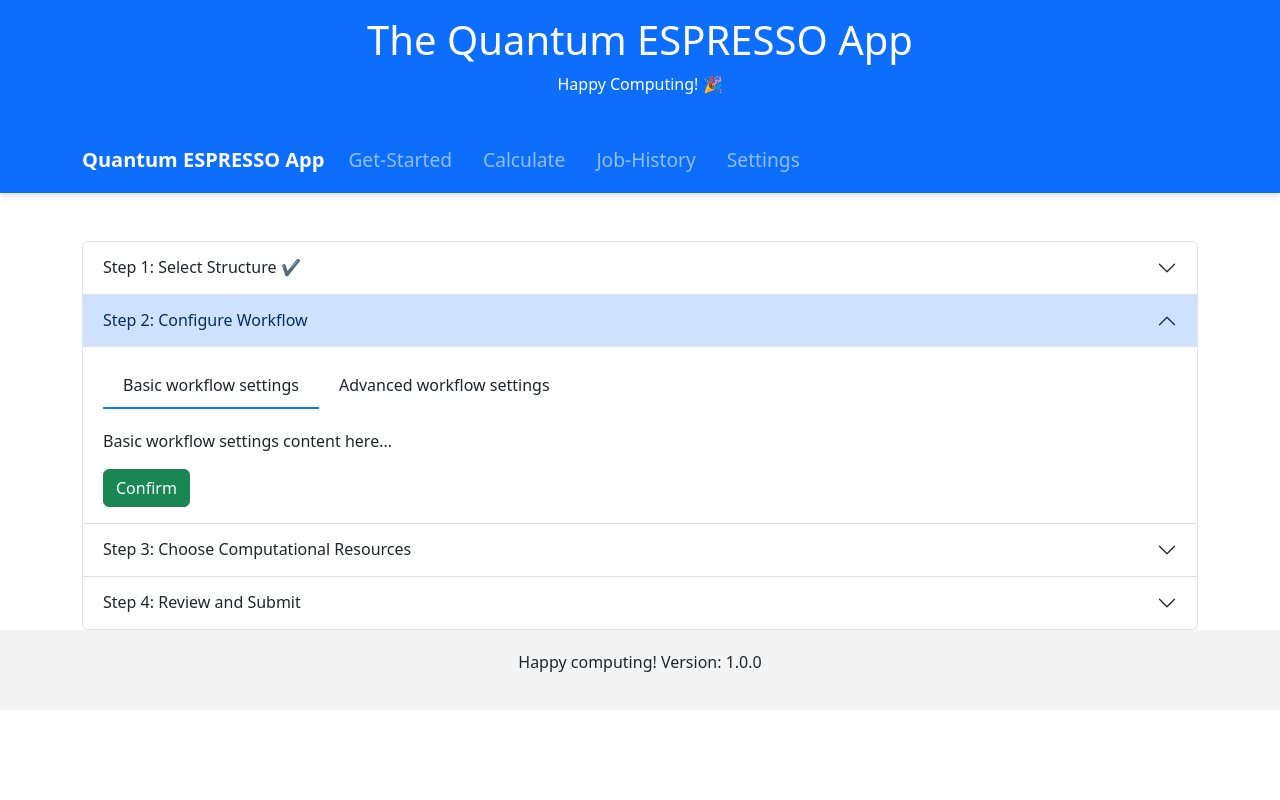
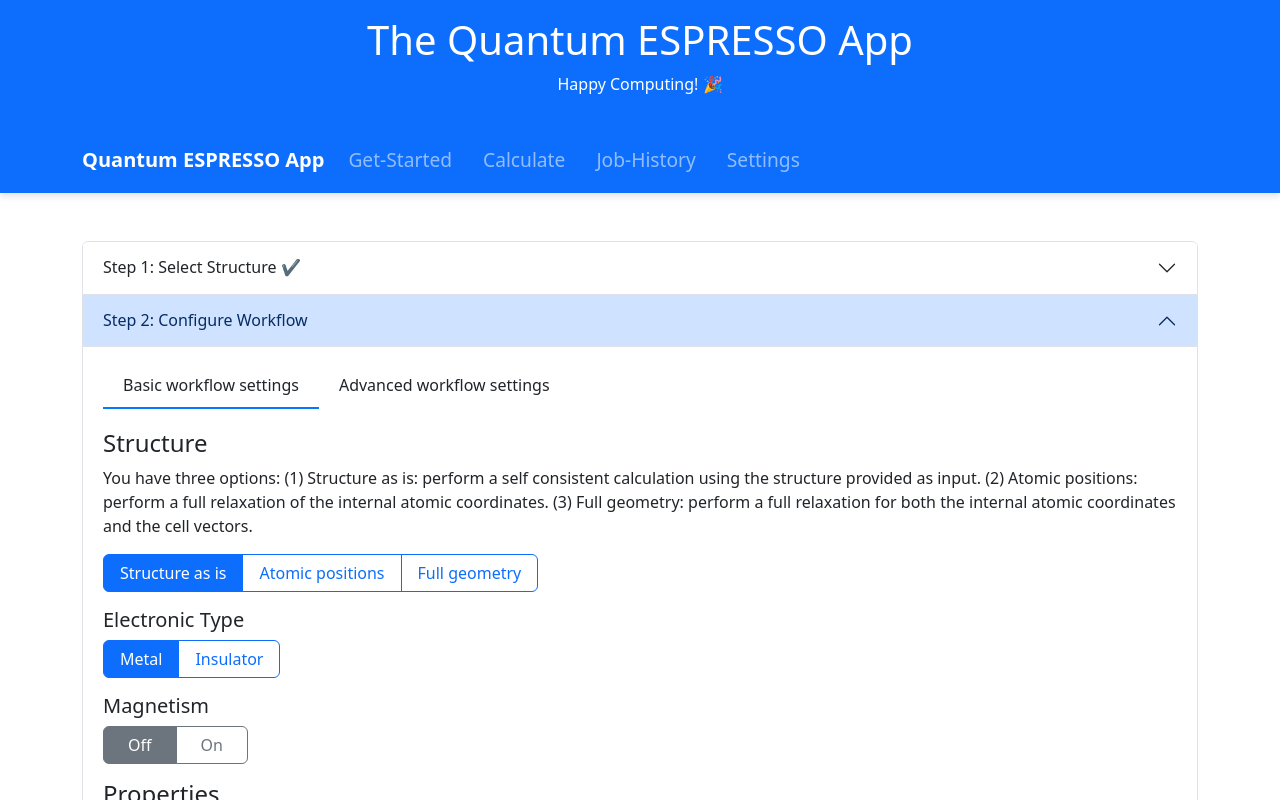
Before and after one commit to superstar54/aiida-qe-app, a React (Create React App) app: page /calculate in a window 1280 px wide. Both pictures are taken after a click on the button "Confirm". Shown: the top 800 px of the page. Built offline with nearby package versions, Linux system fonts and the light colour scheme.

Commit message:
Add basic and advanced settings

```diff
--- a/src/components/AccordionWizard.js
+++ b/src/components/AccordionWizard.js
@@ -1,23 +1,39 @@
 import React, { useState } from 'react';
 import Accordion from 'react-bootstrap/Accordion';
 import AccordionStep from './AccordionStep';
+import BasicSettingsTab from './BasicSettingsTab';
+import AdvancedSettingsTab from './AdvancedSettingsTab';
 
 const AccordionWizard = () => {
   // Define steps and their dependent steps
   const stepsData = [
     {
       title: 'Select Structure',
-      tabs: [
-        { title: 'Basic settings', content: <div>Basic structure settings content here...</div> },
-        { title: 'Advanced settings', content: <div>Advanced structure settings content here...</div> }
-      ],
+      "tabs": [
+            {
+                "title": "Upload file",
+                "content": "Upload structure file here..."
+            },
+            {
+                "title": "OPTIMADE",
+                "content": "Search and select structure from OPTIMADE database..."
+            },
+            {
+                "title": "AiiDA database",
+                "content": "Select structure from AiiDA database..."
+            },
+            {
+                "title": "From Examples",
+                "content": "Select a structure from predefined examples..."
+            }
+        ],
       dependents: [1, 2, 3]
     },
     {
       title: 'Configure Workflow',
       tabs: [
-        { title: 'Basic workflow settings', content: <div>Basic workflow settings content here...</div> },
-        { title: 'Advanced workflow settings', content: <div>Advanced workflow settings content here...</div> }
+        { title: 'Basic workflow settings', content: <BasicSettingsTab /> }, // You can reuse components
+        { title: 'Advanced workflow settings', content: <AdvancedSettingsTab /> }
       ],
       dependents: [2, 3]
     },
--- /dev/null
+++ b/src/components/AdvancedSettingsTab.js
@@ -0,0 +1,94 @@
+import React, { useState } from 'react';
+import { Row, Col, Form, ToggleButton, ToggleButtonGroup } from 'react-bootstrap';
+
+const AdvancedSettingsTab = () => {
+  const [spinOrbit, setSpinOrbit] = useState('off');
+  const [hubbard, setHubbard] = useState('off');
+
+  return (
+    <Form>
+      <h4 className="mt-3">Advanced Settings for Workflow</h4>
+
+      <Form.Group controlId="cleanUp" className="mb-3">
+        <Form.Check type="checkbox" label="Clean up directory after calculation is finished" />
+      </Form.Group>
+
+      <h4>Convergence Thresholds</h4>
+      <Row className="mb-3">
+        <Col md={4} sm={12}>
+          <Form.Label>Force Convergence</Form.Label>
+          <Form.Control type="number" placeholder="0.0001" defaultValue="0.0001" />
+        </Col>
+        <Col md={4} sm={12}>
+          <Form.Label>Energy Convergence</Form.Label>
+          <Form.Control type="number" placeholder="0.00001" defaultValue="0.00001" />
+        </Col>
+        <Col md={4} sm={12}>
+          <Form.Label>SCF Convergence</Form.Label>
+          <Form.Control type="number" placeholder="2e-10" defaultValue="2e-10" />
+        </Col>
+      </Row>
+
+      <h5>Max Electron Steps</h5>
+      <Row className="mb-3">
+        <Col md={4} sm={12}>
+          <Form.Control type="number" placeholder="80" defaultValue="80" />
+        </Col>
+      </Row>
+
+      <h4>Smearing</h4>
+      <Row className="mb-3">
+        <Col md={6} sm={12}>
+          <Form.Label>Smearing Type</Form.Label>
+          <Form.Select defaultValue="cold">
+            <option value="cold">Cold</option>
+            <option value="gaussian">Gaussian</option>
+            <option value="fermi">Fermi-Dirac</option>
+          </Form.Select>
+        </Col>
+        <Col md={6} sm={12}>
+          <Form.Label>Smearing Width (Ry)</Form.Label>
+          <Form.Control type="number" placeholder="0.01" defaultValue="0.01" />
+        </Col>
+      </Row>
+
+      <h4>K-Points</h4>
+      <Row className="mb-3">
+        <Col md={6} sm={12}>
+          <Form.Label>K-points Distance (1/A)</Form.Label>
+          <Form.Control type="number" placeholder="0.15" defaultValue="0.15" />
+        </Col>
+      </Row>
+
+      <h4>Hubbard (DFT+U)</h4>
+      <Row className="mb-3">
+        <Col md={6} sm={12}>
+          <ToggleButtonGroup type="radio" name="hubbard" value={hubbard} onChange={setHubbard} className="w-100">
+            <ToggleButton id="hubbard-off" value="off" variant="outline-secondary" className="w-50">
+              Off
+            </ToggleButton>
+            <ToggleButton id="hubbard-on" value="on" variant="outline-secondary" className="w-50">
+              On
+            </ToggleButton>
+          </ToggleButtonGroup>
+        </Col>
+      </Row>
+
+      <h5>Spin-Orbit Coupling</h5>
+      <Row className="mb-3">
+        <Col md={6} sm={12}>
+          <ToggleButtonGroup type="radio" name="spinOrbit" value={spinOrbit} onChange={setSpinOrbit} className="w-100">
+            <ToggleButton id="spinOrbit-off" value="off" variant="outline-secondary" className="w-50">
+              Off
+            </ToggleButton>
+            <ToggleButton id="spinOrbit-on" value="on" variant="outline-secondary" className="w-50">
+              On
+            </ToggleButton>
+          </ToggleButtonGroup>
+        </Col>
+      </Row>
+    </Form>
+  );
+};
+
+export default AdvancedSettingsTab;
--- /dev/null
+++ b/src/components/BasicSettingsTab.js
@@ -0,0 +1,153 @@
+import React, { useState } from 'react';
+import { Row, Col, ToggleButton, ToggleButtonGroup, Form, Button } from 'react-bootstrap';
+
+const BasicSettingsTab = () => {
+  const [structureType, setStructureType] = useState('structure');
+  const [electronicType, setElectronicType] = useState('metal');
+  const [magnetism, setMagnetism] = useState('off');
+  const [protocol, setProtocol] = useState('moderate');
+
+  return (
+    <Form>
+      <h4>Structure</h4>
+      <p>You have three options:
+(1) Structure as is: perform a self consistent calculation using the structure provided as input.
+(2) Atomic positions: perform a full relaxation of the internal atomic coordinates.
+(3) Full geometry: perform a full relaxation for both the internal atomic coordinates and the cell vectors.</p>
+      <ToggleButtonGroup
+        type="radio"
+        name="structureOptions"
+        value={structureType}
+        onChange={setStructureType}
+        className="mb-3"
+      >
+        <ToggleButton
+          id="structure-as-is"
+          value="structure"
+          variant="outline-primary"
+          className="px-3"
+        >
+          Structure as is
+        </ToggleButton>
+        <ToggleButton
+          id="atomic-positions"
+          value="atomic"
+          variant="outline-primary"
+          className="px-3"
+        >
+          Atomic positions
+        </ToggleButton>
+        <ToggleButton
+          id="full-geometry"
+          value="geometry"
+          variant="outline-primary"
+          className="px-3"
+        >
+          Full geometry
+        </ToggleButton>
+      </ToggleButtonGroup>
+
+      <h5>Electronic Type</h5>
+      <ToggleButtonGroup
+        type="radio"
+        name="electronicType"
+        value={electronicType}
+        onChange={setElectronicType}
+        className="mb-3"
+      >
+        <ToggleButton
+          id="metal"
+          value="metal"
+          variant="outline-primary"
+          className="px-3"
+        >
+          Metal
+        </ToggleButton>
+        <ToggleButton
+          id="insulator"
+          value="insulator"
+          variant="outline-primary"
+          className="px-3"
+        >
+          Insulator
+        </ToggleButton>
+      </ToggleButtonGroup>
+
+      <h5>Magnetism</h5>
+      <ToggleButtonGroup
+        type="radio"
+        name="magnetism"
+        value={magnetism}
+        onChange={setMagnetism}
+        className="mb-3"
+      >
+        <ToggleButton
+          id="magnetism-off"
+          value="off"
+          variant="outline-secondary"
+          className="px-4"
+        >
+          Off
+        </ToggleButton>
+        <ToggleButton
+          id="magnetism-on"
+          value="on"
+          variant="outline-secondary"
+          className="px-4"
+        >
+          On
+        </ToggleButton>
+      </ToggleButtonGroup>
+
+      <h4>Properties</h4>
+      <p className="text-muted">Select which properties to calculate:</p>
+      <Form.Group className="mb-3">
+        <Form.Check type="checkbox" label="Bader charge analysis" />
+        <Form.Check type="checkbox" label="Electronic band structure" />
+        <Form.Check type="checkbox" label="Projected Density of States (PDOS)" />
+        <Form.Check type="checkbox" label="X-ray absorption spectroscopy (XAS)" />
+        <Form.Check type="checkbox" label="X-ray photoelectron spectroscopy (XPS)" />
+      </Form.Group>
+
+      <h4>Protocol</h4>
+      <p className="text-muted">Select the protocol based on the trade-off between accuracy and speed.</p>
+      <ToggleButtonGroup
+        type="radio"
+        name="protocol"
+        value={protocol}
+        onChange={setProtocol}
+        className="mb-3 w-100"
+      >
+        <ToggleButton
+          id="protocol-fast"
+          value="fast"
+          variant="outline-success"
+          className="w-100"
+        >
+          Fast
+        </ToggleButton>
+        <ToggleButton
+          id="protocol-moderate"
+          value="moderate"
+          variant="outline-warning"
+          className="w-100"
+        >
+          Moderate
+        </ToggleButton>
+        <ToggleButton
+          id="protocol-precise"
+          value="precise"
+          variant="outline-danger"
+          className="w-100"
+        >
+          Precise
+        </ToggleButton>
+      </ToggleButtonGroup>
+
+      <p className="text-muted">The "moderate" protocol represents a trade-off between accuracy and speed. Choose the "fast" protocol for a faster calculation with less precision and the "precise" protocol to aim at best accuracy (at the price of longer/costlier calculations).</p>
+
+    </Form>
+  );
+};
+
+export default BasicSettingsTab;
```
